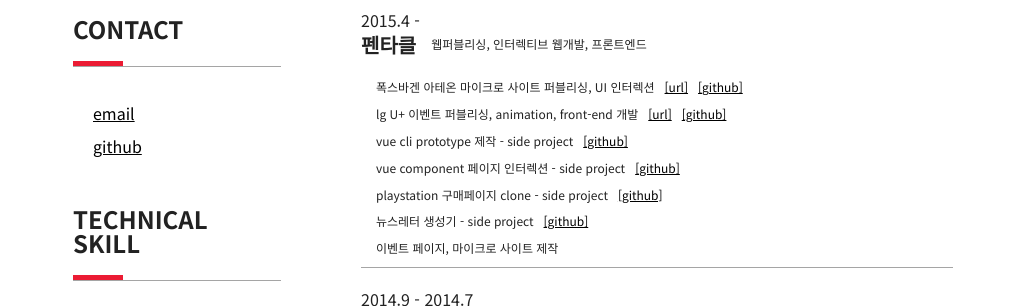
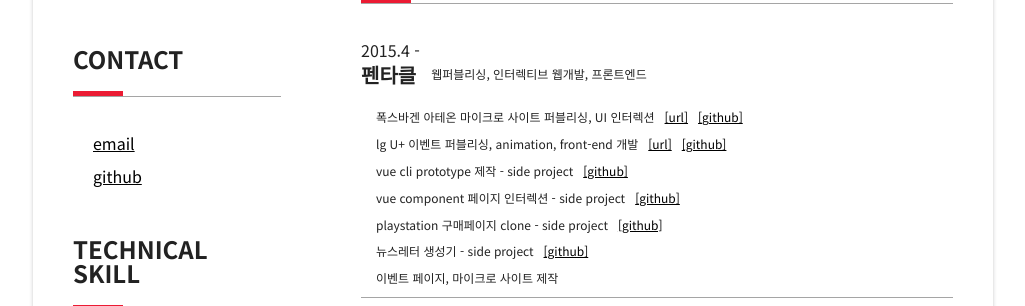
Before and after one commit to fireworks80/resume, a website: page index.html in a window 1280 px wide. Shown: the part 298-604 px from the top of the page, without its empty margins (127-1152 px from the left). Drawn offline with nearby package versions, Linux system fonts and the light colour scheme.

Commit message:
[update] css 컴파일 완료

```diff
--- a/css/style.css
+++ b/css/style.css
@@ -1,10 +1,5 @@
 *, *::before, *::after {
   box-sizing: border-box;
-}
-
-html,
-body {
-  height: 100%;
 }
 
 html {
@@ -66,14 +61,14 @@ a {
 .wrap {
   display: flex;
   max-width: 960px;
-  min-height: 100%;
-  margin-left: auto;
-  margin-right: auto;
+  margin: 3rem auto;
+  padding-bottom: 3rem;
+  box-shadow: 0 1px 1px 0 rgba(60, 64, 67, 0.08), 0 1px 3px 1px rgba(60, 64, 67, 0.16);
 }
 @media (max-width: 767px) {
   .wrap {
     display: block;
-    padding-bottom: 10rem;
+    margin: 0;
   }
 }
 
```
